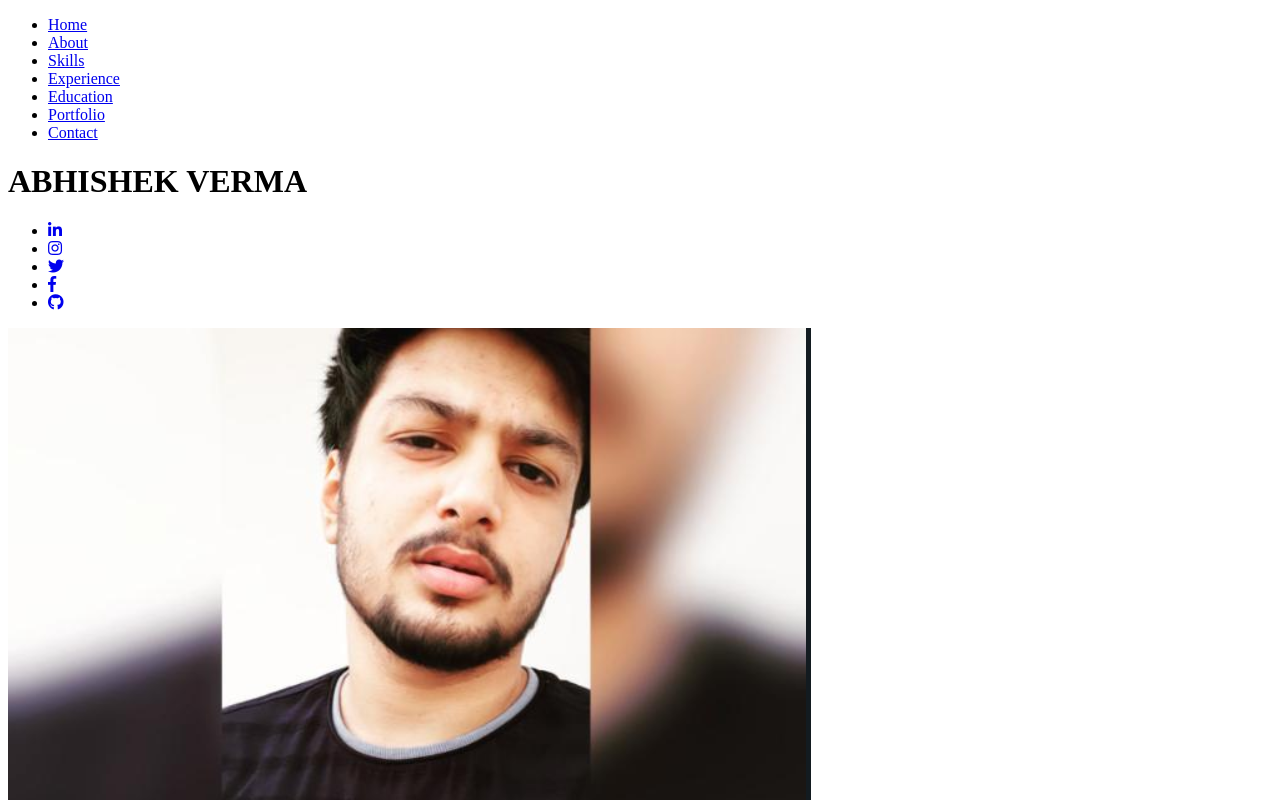
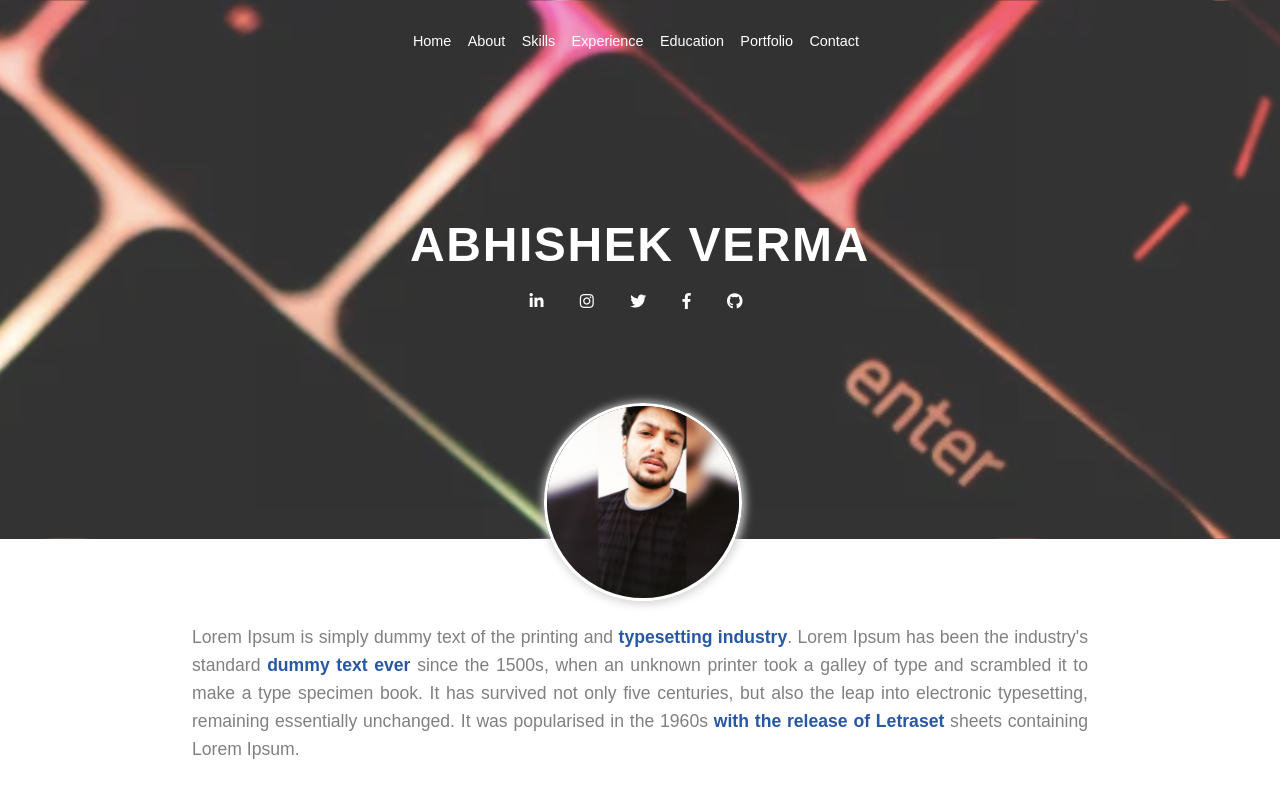
Before and after one commit to abhishek0325/Resume, a plain HTML site: page index.html in a window 1280 px wide. Shown: the top 800 px of the page. Drawn offline with Linux system fonts and the light colour scheme; the site is published under a folder, as on GitHub Pages, so addresses that start at the root find nothing.

Commit message:
commiting

```diff
--- a/index.html
+++ b/index.html
@@ -1,8 +1,8 @@
 <!DOCTYPE html>
 <html>
 <head>
-    <title>My Name</title>
-    <link rel="stylesheet" href="/main.css">
+    <title>Abhishek Verma</title>
+    <link rel="stylesheet" href="main.css">
 
     <link rel="stylesheet" href="https://use.fontawesome.com/releases/v5.5.0/css/all.css" integrity="sha384-B4dIYHKNBt8Bc12p+WXckhzcICo0wtJAoU8YZTY5qE0Id1GSseTk6S+L3BlXeVIU" crossorigin="anonymous">
 
```
